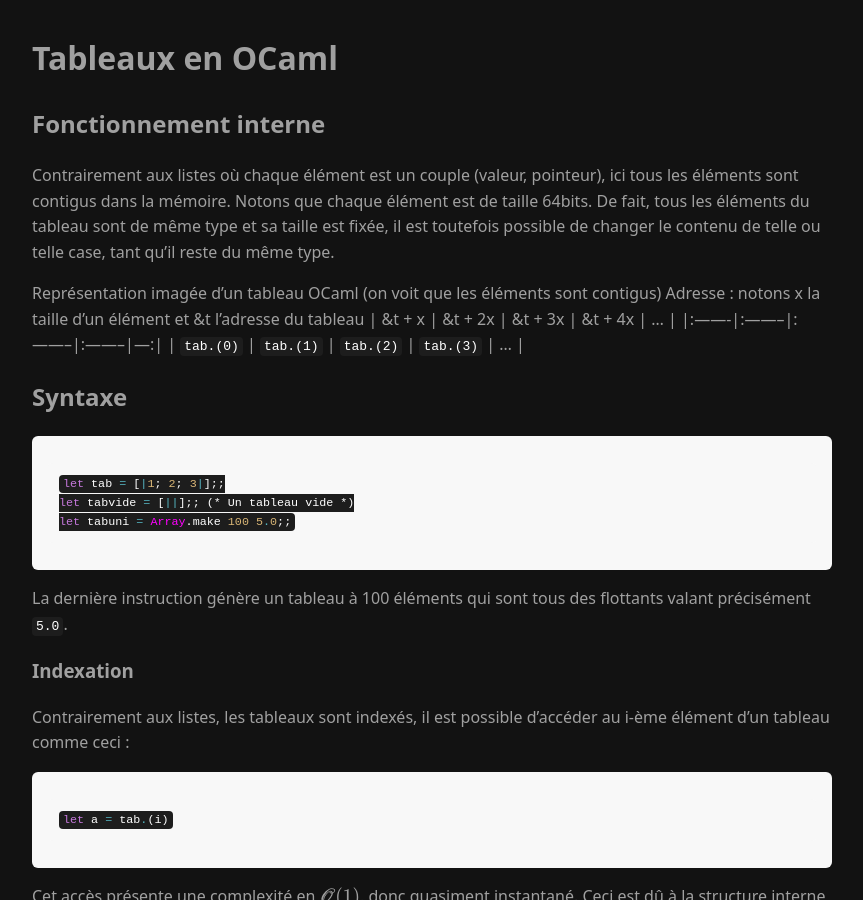
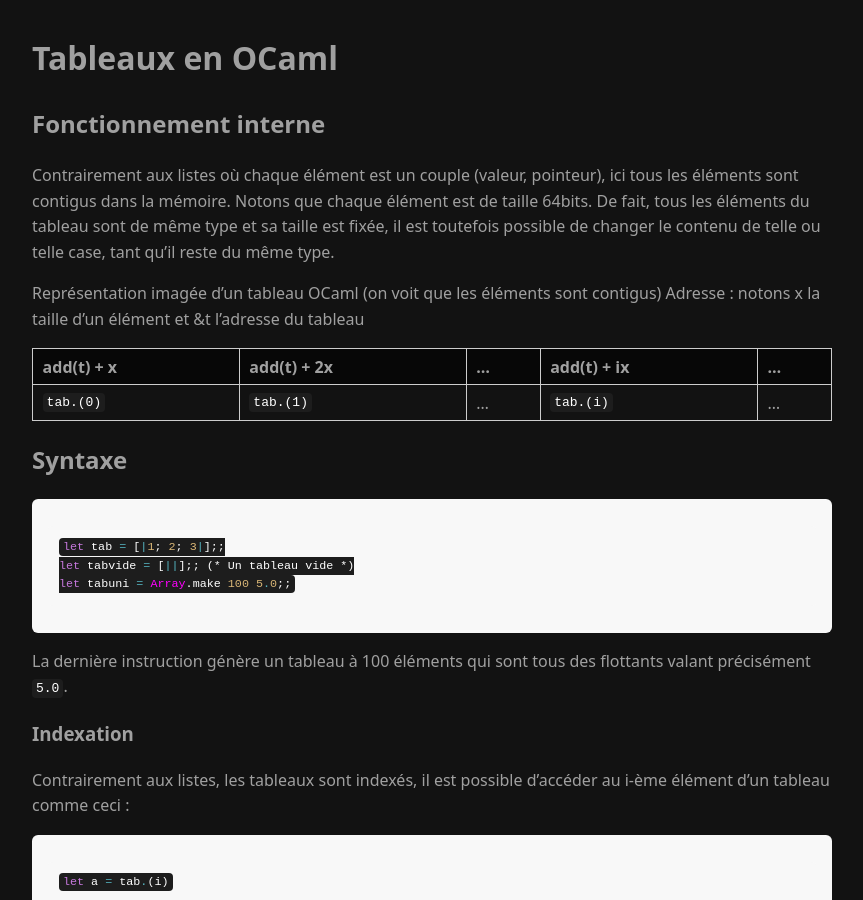
Before and after one commit to Bananachu/bananachu.github.io, a Jekyll site: the page built from info/tableaux.md, in a window 1280 px wide and 900 px high. Shown: the whole window, without its empty margins (208-1071 px from the left). Built offline with Jekyll 4.4.1, drawn with Linux system fonts in a browser that asks for light colours.

Commit message:
Update tableaux.md

```diff
--- a/info/tableaux.md
+++ b/info/tableaux.md
@@ -10,9 +10,11 @@ Contrairement aux listes où chaque élément est un couple (valeur, pointeur),
 
 Représentation imagée d'un tableau OCaml (on voit que les éléments sont contigus)
 Adresse : notons x la taille d'un élément et &t l'adresse du tableau
-| &t + x | &t + 2x | &t + 3x | &t + 4x | … |
-|:-------|:--------|:--------|:--------|---:|
-| `tab.(0)` | `tab.(1)` | `tab.(2)` | `tab.(3)` | … |
+
+| add(t) + x | add(t) + 2x |     …     | add(t) + ix |     …     |
+|:-----------|:------------|:----------|:------------|:----------|
+| `tab.(0)`  |  `tab.(1)`  |     …     |  `tab.(i)`  |     …     |
+
 
 
 
```
